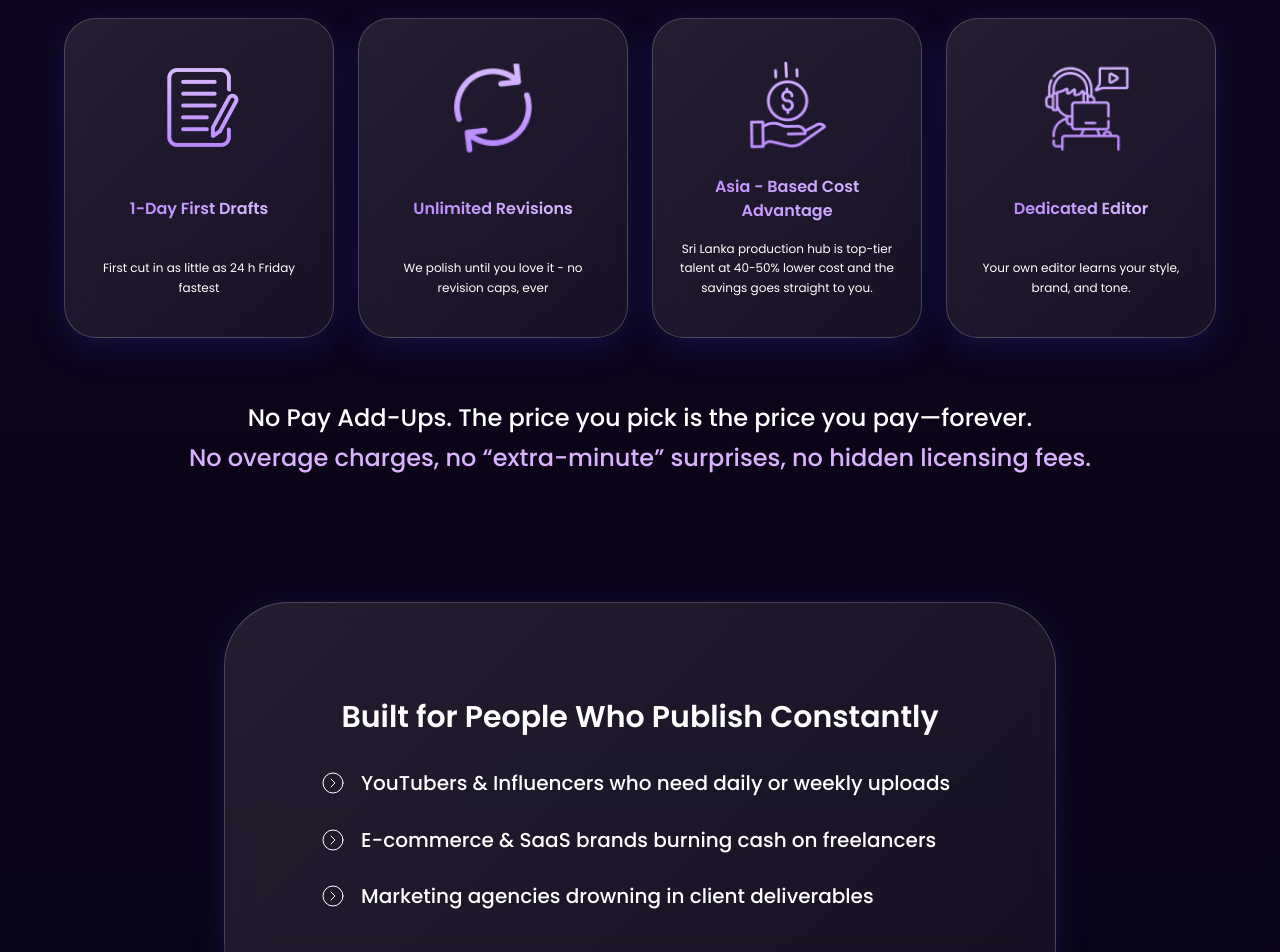
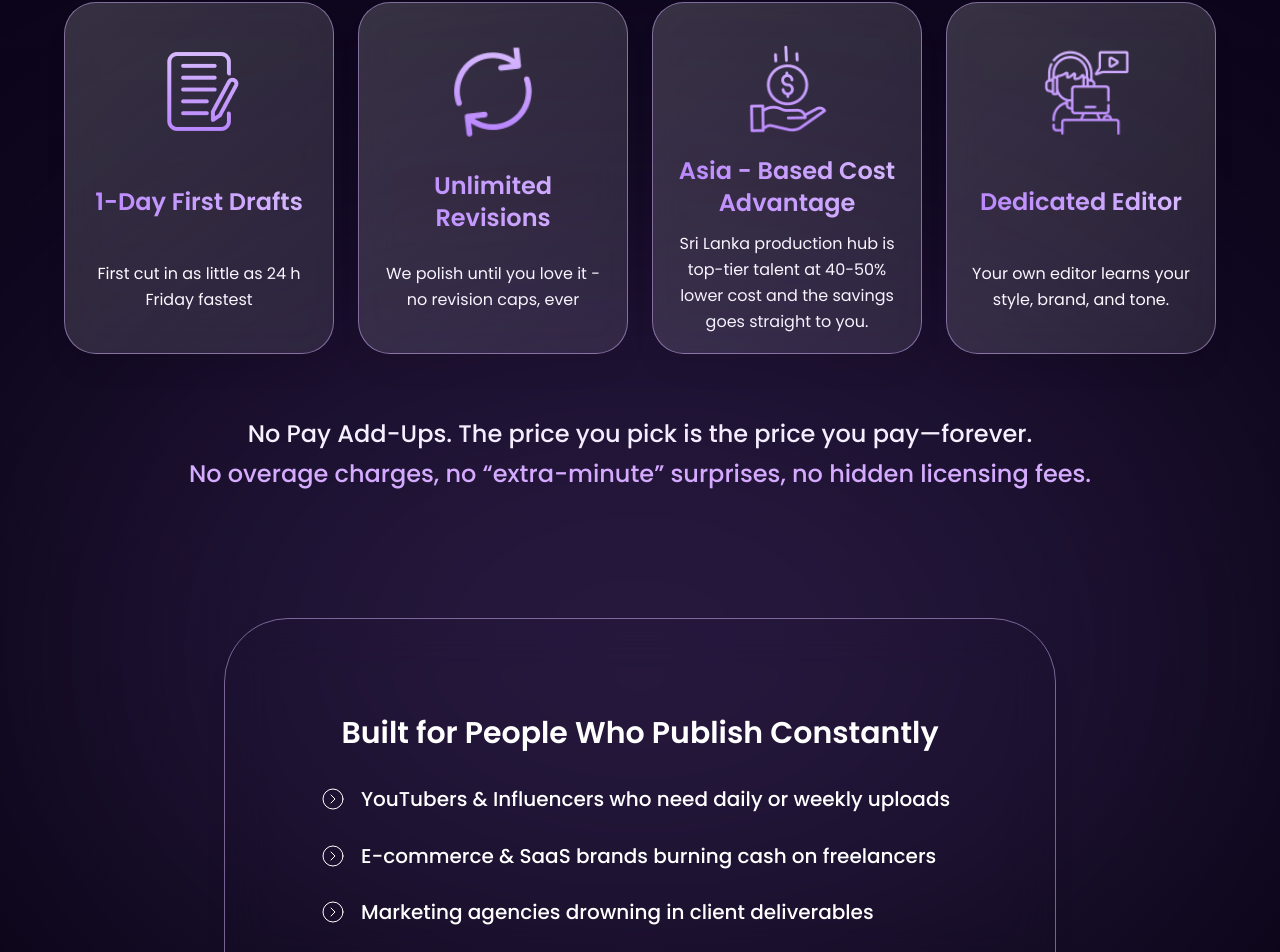
Before and after one commit to hasithnadeera/videomatenew, a Next.js app: page / in a window 1280 px wide. Shown: the part 1826-2778 px from the top of the page. Built offline with nearby package versions, Linux system fonts and the light colour scheme.

Commit message:
untill testimonils

```diff
--- a/src/app/components/CFOComparison.js
+++ /dev/null
@@ -1,45 +0,0 @@
-import React from "react";
-import ComparisonCard from './ComparisonCard';
-import { COMPARISON_DATA } from '../constants';
-
-export default function CFOComparison() {
-  // Enhanced comparison data with JSX for the highlighted item
-  const comparisonData = COMPARISON_DATA.map(item => {
-    if (item.isHighlighted) {
-      return {
-        ...item,
-        description: (
-          <>
-            $16,788
-            <span className="text-base text-white">
-              / year—all-inclusive unlimited videos, zero headaches
-            </span>
-          </>
-        )
-      };
-    }
-    return item;
-  });
-  return (
-    <section className="flex flex-col items-center justify-center py-16 px-4">
-      <h2 className="text-2xl md:text-3xl font-bold mb-2 text-center">Why so affordable?</h2>
-      <p className="max-w-3xl text-center text-base md:text-lg mb-8 text-gray-200">
-        Our editors operate from Asia’s creative hotbed—so you pay global-agency quality at Asia-based rates. No payroll. No office leases. Just pure editing horsepower.
-      </p>
-      <h3 className="text-xl md:text-2xl font-semibold mb-6 text-center">The Math That Makes CFOs Smile</h3>
-      <div className="w-full max-w-2xl flex flex-col gap-4">
-        {comparisonData.map((item, index) => (
-          <ComparisonCard
-            key={index}
-            title={item.title}
-            description={item.description}
-            isHighlighted={item.isHighlighted}
-          />
-        ))}
-      </div>
-      <p className="mt-8 text-md text-gray-300 max-w-2xl text-center">
-        <span className="font-semibold text-white">*You keep the savings</span>—and still get award-winning edits delivered on autopilot.
-      </p>
-    </section>
-  );
-}
--- /dev/null
+++ b/src/app/components/ClientWrapper.js
@@ -0,0 +1,20 @@
+'use client';
+
+export default function ClientWrapper({ children }) {
+  return (
+    <div
+      onContextMenu={(e) => e.preventDefault()}
+      onDragStart={(e) => e.preventDefault()}
+      style={{
+        userSelect: 'none',
+        minHeight: '100vh',
+        WebkitUserDrag: 'none',
+        KhtmlUserDrag: 'none',
+        MozUserDrag: 'none',
+        OUserDrag: 'none'
+      }}
+    >
+      {children}
+    </div>
+  );
+}
--- a/src/app/components/Features.js
+++ b/src/app/components/Features.js
@@ -31,7 +31,7 @@ export default function Features() {
     }
   ];
   return (
-    <section className="py-16 px-4">
+    <section className="py-12 px-4">
       <div className="container mx-auto max-w-6xl">
         {/* Main Title */}
         <h2 className="text-4xl md:text-5xl font-semibold text-center text-white mb-16">
@@ -44,11 +44,10 @@ export default function Features() {
           {features.map((feature, index) => (
             <div
               key={index}
-              className="backdrop-blur-xl rounded-4xl p-6 border border-white/20 hover:border-white/30 transition-all duration-300 h-80 w-full mx-auto shadow-xl hover:shadow-2xl"
+              className="backdrop-blur-xl rounded-4xl p-6 border border-[#D7B9FE]/50  h-88 w-full mx-auto shadow-xl hover:shadow-2xl"
               style={{
-                background: 'linear-gradient(135deg, rgba(255, 255, 255, 0.1), rgba(255, 255, 255, 0.05))',
-                backdropFilter: 'blur(20px)',
-                boxShadow: '0 8px 32px 0 rgba(31, 38, 135, 0.37)'
+                background: 'linear-gradient(135deg, rgba(255, 255, 255, 0.175), rgba(255, 255, 255, 0.1))',
+                backdropFilter: 'blur(20px)'
               }}
             >
               <div className="flex flex-col items-center text-center h-full justify-between py-4">
@@ -61,7 +60,7 @@ export default function Features() {
                     className="w-24 h-24 object-contain"
                   />
                 </div>
-                <h3 className="text-md font-semibold mb-3"
+                <h3 className="text-md md:text-2xl font-semibold mb-3"
                     style={{
                       background: 'linear-gradient(to right, #BC8AFF, #D7B9FE)',
                       WebkitBackgroundClip: 'text',
@@ -69,7 +68,7 @@ export default function Features() {
                     }}>
                   {feature.title}
                 </h3>
-                <p className="text-white text-xs leading-relaxed">
+                <p className="text-white text-xs md:text-base leading-relaxed">
                   {feature.description}
                 </p>
               </div>
@@ -100,14 +99,21 @@ export default function Features() {
       </div>
 
       {/* Target Audience Section */}
-      <div className="max-w-4xl mx-auto mt-16 px-4">
+      <div className="max-w-4xl mx-auto mt-16 px-4 relative">
+        {/* Shadow behind the title */}
+        <div className="absolute top-8 left-1/2 transform -translate-x-1/2 -translate-y-1/2">
+          <div
+            className="w-300 h-175 rounded-full blur-[200px]"
+            style={{
+              background: '#B47DFF',
+              opacity: 0.2
+            }}
+          ></div>
+        </div>
+
         <div
-          className="backdrop-blur-xl rounded-[64px] p-20 md:p-24 border border-white/20 shadow-xl mx-4"
-          style={{
-            background: 'linear-gradient(135deg, rgba(255, 255, 255, 0.1), rgba(255, 255, 255, 0.05))',
-            backdropFilter: 'blur(20px)',
-            boxShadow: '0 8px 32px 0 rgba(31, 38, 135, 0.37)'
-          }}
+          className="backdrop-blur-xl rounded-[64px] p-20 md:p-24 border border-[#D7B9FE]/50 shadow-xl mx-4 relative z-10 "
+
         >
           <h2 className="text-2xl md:text-2xl lg:text-3xl font-semibold text-white text-center mb-8">
             Built for People Who Publish Constantly
--- a/src/app/components/HowItWorks.js
+++ b/src/app/components/HowItWorks.js
@@ -1,100 +1,36 @@
+import Image from 'next/image';
+
 export default function HowItWorks() {
-  const steps = [
-    {
-      number: "1",
-      title: "Uploads",
-      description: "Drop footage into your secure folder"
-    },
-    {
-      number: "2",
-      title: "Brief",
-      description: "Fill a 1-minute Notion form: platform, vibe, must-have moments."
-    },
-    {
-      number: "3",
-      title: "Edit",
-      description: "Your dedicated editor delivers a draft in 24-48 h."
-    },
-    {
-      number: "4",
-      title: "Review",
-      description: "Click-to-comment in Frame.io; instant Slack chat."
-    },
-    {
-      number: "5",
-      title: "Publish",
-      description: "Download, post, repeat. Unlimited requests, zero extra cost."
-    }
-  ];
+  return (
+    <section className="py-20 px-6 relative overflow-hidden">
+      {/* Left side shadow - half circle */}
+      <div className="absolute left-0 top-1/2 transform -translate-y-1/2 z-0">
+        <div
+          className="w-250 h-200 rounded-full"
+          style={{
+            background: 'radial-gradient(circle at center, #B47DFF 0%, #8B5CF6 30%, rgba(139, 92, 246, 0.4) 60%, transparent 100%)',
+            filter: 'blur(100px)',
+            opacity: 0.25,
+            transform: 'translateX(-50%)'
+          }}
+        ></div>
+      </div>
 
-  return (
-    <section className="py-20 px-6 relative bg-[#1a1a2e]">
-      <div className="max-w-6xl mx-auto">
+      <div className="max-w-6xl mx-auto relative z-10">
         {/* Section Title */}
         <h2 className="text-4xl md:text-5xl font-bold text-white text-center mb-20">
           How it works
         </h2>
 
-        {/* Steps Container */}
-        <div className="relative max-w-4xl mx-auto">
-          {/* Connecting Line */}
-          <div className="absolute left-1/2 transform -translate-x-0.5 top-0 bottom-0 w-1 bg-gradient-to-b from-purple-400 via-purple-500 to-purple-400 opacity-80"></div>
-
-          {/* Steps */}
-          <div className="space-y-20">
-            {steps.map((step, index) => (
-              <div key={step.number} className="relative flex items-center">
-                {/* Horizontal connecting line */}
-                <div className={`absolute top-1/2 transform -translate-y-0.5 h-0.5 bg-purple-400 opacity-60 z-0 ${index % 2 === 0 ? 'right-1/2 w-32' : 'left-1/2 w-32'}`}></div>
-
-                <div className={`flex items-center w-full ${index % 2 === 0 ? 'flex-row-reverse' : 'flex-row'}`}>
-                  {/* Horizontal Line Start Connector */}
-                  <div className={`absolute left-1/2 top-1/2 transform -translate-x-1/2 -translate-y-1/2 z-10 ${index % 2 === 0 ? '-translate-x-3' : 'translate-x-3'}`}>
-                    <div className="w-6 h-6 rounded-full border-2 border-purple-400 bg-transparent"
-                         style={{
-                           boxShadow: '0 0 15px rgba(180, 125, 255, 0.5)'
-                         }}></div>
-                  </div>
-
-                  {/* Step Content */}
-                  <div className={`flex-1 ${index % 2 === 0 ? 'text-left pl-8' : 'text-right pr-8'}`}>
-                    {/* Step Number */}
-                    <div className={`text-6xl md:text-7xl font-bold mb-4 leading-none ${index % 2 === 0 ? 'text-left' : 'text-right'}`}
-                         style={{
-                           background: 'linear-gradient(135deg, #E2CDFF, #B47DFF)',
-                           WebkitBackgroundClip: 'text',
-                           WebkitTextFillColor: 'transparent',
-                           backgroundClip: 'text'
-                         }}>
-                      {step.number}
-                    </div>
-
-                    {/* Step Title */}
-                    <div className={`inline-block px-6 py-2 rounded-full border border-white/30 mb-4 ${index % 2 === 0 ? 'mr-auto' : 'ml-auto'}`}
-                         style={{
-                           background: 'rgba(255, 255, 255, 0.1)',
-                           backdropFilter: 'blur(15px)'
-                         }}>
-                      <span className="text-white font-medium text-lg">{step.title}</span>
-                    </div>
-
-                    {/* Step Description */}
-                    <p className={`text-white/80 text-base leading-relaxed max-w-xs ${index % 2 === 0 ? 'mr-auto text-left' : 'ml-auto text-right'}`}>
-                      {step.description}
-                    </p>
-                  </div>
-
-                  {/* Center Circle (Connection Point) */}
-                  <div className="relative z-10">
-                    <div className="w-4 h-4 rounded-full bg-white border-2 border-purple-400 shadow-lg"></div>
-                  </div>
-                </div>
-
-                {/* Empty Space for Alternating Layout */}
-                <div className="flex-1 hidden md:block"></div>
-              </div>
-            ))}
-          </div>
+        {/* How It Works SVG */}
+        <div className="flex justify-center items-center">
+          <Image
+            src="/how it works.svg"
+            alt="How it works process diagram"
+            width={800}
+            height={600}
+            className="w-full max-w-4xl h-auto"
+          />
         </div>
       </div>
     </section>
--- a/src/app/components/PricingSection.js
+++ b/src/app/components/PricingSection.js
@@ -1,4 +1,7 @@
 'use client';
+import React from "react";
+import ComparisonCard from './ComparisonCard';
+import { COMPARISON_DATA } from '../constants';
 
 export default function PricingSection() {
   const pricingPlans = [
@@ -47,10 +50,28 @@ export default function PricingSection() {
     }
   ];
 
+  // Enhanced comparison data with JSX for the highlighted item
+  const comparisonData = COMPARISON_DATA.map(item => {
+    if (item.isHighlighted) {
+      return {
+        ...item,
+        description: (
+          <>
+            $16,788
+            <span className="text-base text-white">
+              / year—all-inclusive unlimited videos, zero headaches
+            </span>
+          </>
+        )
+      };
+    }
+    return item;
+  });
+
   return (
     <section className="py-16 px-4">
       <div className="container mx-auto max-w-6xl">
-        {/* Header */}
+        {/* Pricing Header */}
         <div className="text-center mb-16">
           <h2 className="text-4xl md:text-5xl font-bold text-white mb-4">
             Plans <span className="text-3xl">&</span> Pricing
@@ -61,19 +82,30 @@ export default function PricingSection() {
         </div>
 
         {/* Pricing Cards */}
-        <div className="grid grid-cols-1 md:grid-cols-3 gap-6 max-w-5xl mx-auto">
+        <div className="grid grid-cols-1 md:grid-cols-3 gap-8 max-w-5xl mx-auto mb-24">
           {pricingPlans.map((plan, index) => (
             <div
               key={index}
-              className={`relative backdrop-blur-xl rounded-3xl p-8 border ${plan.isPopular ? 'border-purple-400/20 scale-105 z-10' : 'border-white/20'} shadow-xl`}
+              className={`relative backdrop-blur-xl rounded-4xl p-8 border ${plan.isPopular ? 'border-purple-400/20 scale-105 z-10' : 'border-[#CFADFF]/30 scale-95'} shadow-xl overflow-hidden`}
               style={{
-                background: plan.isPopular
-                  ? 'linear-gradient(135deg, rgba(139, 92, 246, 0.1), rgba(99, 102, 241, 0.05))'
-                  : 'linear-gradient(135deg, rgba(255, 255, 255, 0.1), rgba(255, 255, 255, 0.05))',
-                backdropFilter: 'blur(20px)',
-                boxShadow: '0 8px 32px 0 rgba(31, 38, 135, 0.37)'
+                background: 'linear-gradient(135deg, rgba(255, 255, 255, 0.2), rgba(255, 255, 255, 0.05))',
+                backdropFilter: 'blur(20px)'
               }}
             >
+              {/* Pro card shadow at bottom left */}
+              {plan.isPopular && (
+                <div className="absolute bottom-0 left-0 -z-10">
+                  <div
+                    className="w-85 h-125 rounded-full"
+                    style={{
+                      background: 'radial-gradient(circle at center, #814EC5 0%, rgba(129, 78, 197, 0.6) 40%, transparent 70%)',
+                      filter: 'blur(100px)',
+                      transform: 'translate(-25%, 25%)'
+                    }}
+                  ></div>
+                </div>
+              )}
+
               {/* Plan Name */}
               <div className="mb-6">
                 <h3 className="text-lg font-bold" style={{
@@ -154,6 +186,43 @@ export default function PricingSection() {
             </div>
           ))}
         </div>
+
+        {/* CFO Comparison Section */}
+        <div className="flex flex-col items-center justify-center relative">
+          <h2 className="text-2xl md:text-3xl font-bold mb-2 text-center">Why so affordable?</h2>
+          <p className="max-w-3xl text-center text-base md:text-lg mb-8 text-gray-200">
+            Our editors operate from Asia's creative hotbed—so you pay global-agency quality at Asia-based rates. No payroll. No office leases. Just pure editing horsepower.
+          </p>
+          <h3 className="text-xl md:text-2xl font-semibold mb-6 text-center">The Math That Makes CFOs Smile</h3>
+
+          {/* Target Audience Section */}
+          <div className="max-w-4xl mx-auto mt-16 px-4 relative">
+            {/* Shadow behind the title */}
+            <div className="absolute top-8 left-1/2 transform -translate-x-1/2 -translate-y-1/2">
+              <div
+                className="w-300 h-175 rounded-full blur-[200px]"
+                style={{
+                  background: '#B47DFF',
+                  opacity: 0.2
+                }}
+              ></div>
+            </div>
+          </div>
+
+          <div className="w-full max-w-2xl flex flex-col gap-4">
+            {comparisonData.map((item, index) => (
+              <ComparisonCard
+                key={index}
+                title={item.title}
+                description={item.description}
+                isHighlighted={item.isHighlighted}
+              />
+            ))}
+          </div>
+          <p className="mt-8 text-md text-gray-300 max-w-2xl text-center">
+            <span className="font-semibold text-white">*You keep the savings</span>—and still get award-winning edits delivered on autopilot.
+          </p>
+        </div>
       </div>
     </section>
   );
--- a/src/app/layout.js
+++ b/src/app/layout.js
@@ -1,5 +1,6 @@
 import { Poppins } from "next/font/google";
 import "./globals.css";
+import ClientWrapper from "./components/ClientWrapper";
 
 const poppins = Poppins({
   weight: ['400', '500', '600', '700'],
@@ -16,10 +17,10 @@ export const metadata = {
 export default function RootLayout({ children }) {
   return (
     <html lang="en">
-      <body
-        className={`${poppins.variable} font-poppins antialiased`}
-      >
-        {children}
+      <body className={`${poppins.variable} font-poppins antialiased`}>
+        <ClientWrapper>
+          {children}
+        </ClientWrapper>
       </body>
     </html>
   );
--- a/src/app/page.js
+++ b/src/app/page.js
@@ -8,7 +8,6 @@ import TrustedBy from "./components/TrustedBy";
 import Features from "./components/Features";
 import HowItWorks from "./components/HowItWorks";
 import PricingSection from "./components/PricingSection";
-import CFOComparison from "./components/CFOComparison";
 import Testimonials from "./components/Testimonials";
 import Guarantee from "./components/Guarantee";
 import FAQ from "./components/FAQ";
@@ -29,7 +28,6 @@ export default function Home() {
         <Features />
         <HowItWorks />
         <PricingSection />
-        <CFOComparison />
         <div id="testimonials">
           <Testimonials />
         </div>
```
Also changed, not shown: src/app/components/TestimonialCard.js (+30 -19 lines), src/app/components/Testimonials.js (+21 -24 lines), public/how it works.svg (added).
